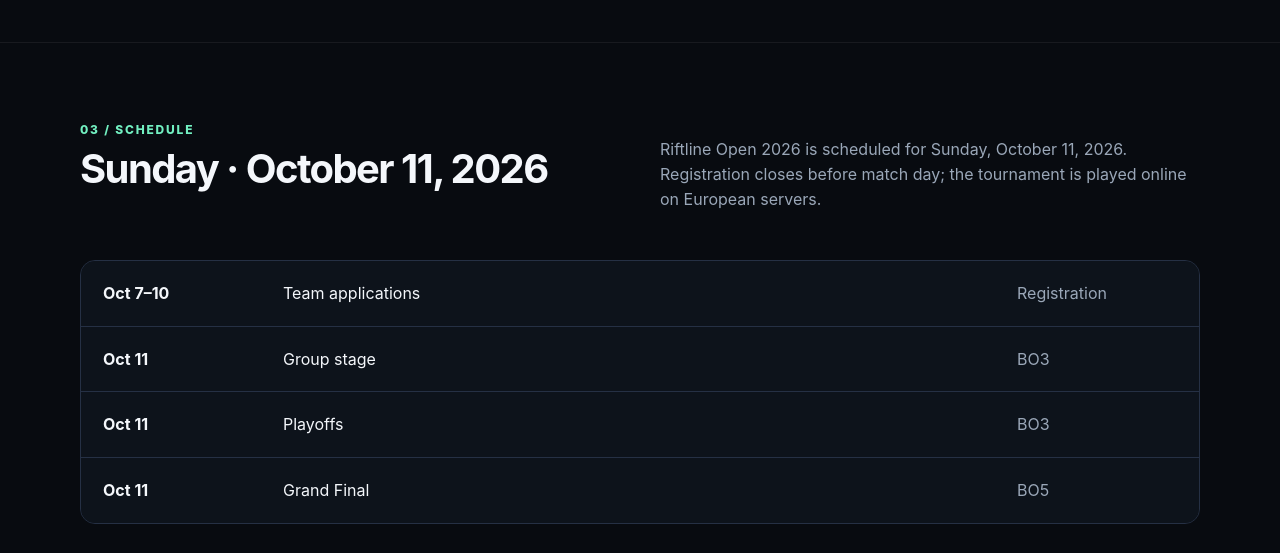
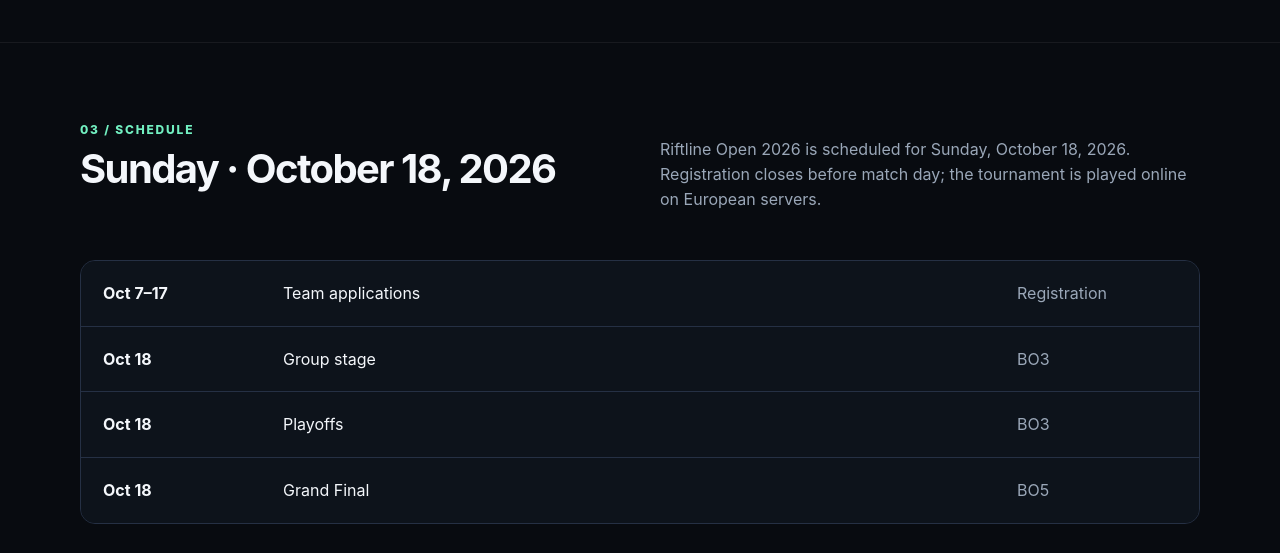
Before and after one commit to qweeexxf-sudo/Amateur-league, a website: page index.html in a window 1280 px wide. Shown: the part 1620-2173 px from the top of the page. Drawn offline with Linux system fonts and the light colour scheme.

Commit message:
Move Riftline Open to October 18 2026

```diff
--- a/index.html
+++ b/index.html
@@ -3,6 +3,6 @@
 </style></head><body><header><div class="w"><nav><a class="brand" href="#">RIFTLINE OPEN</a><div class="links"><a href="#about">About</a><a href="#format">Format</a><a href="#schedule">Schedule</a><a href="#rules">Rules</a><a href="#contact">Contact</a></div></nav></div></header><main><div class="hero"><div class="w"><div class="tag">Independent community event · Europe</div><h1>RIFTLINE<br><span class="grad">OPEN 2026</span></h1><p class="lead">An online Dota 2 amateur tournament for European teams. Open registration, transparent competitive rules, administrator-hosted lobbies and a focused one-day competition.</p><div class="stats"><div class="box"><b>16</b><span>Team cap</span></div><div class="box"><b>Europe</b><span>Region</span></div><div class="box"><b>BO3</b><span>Main matches</span></div><div class="box"><b>Free</b><span>Entry</span></div></div></div></div>
 <section id="about"><div class="w"><div class="head"><div><div class="tag">01 / About</div><h2>Competitive community Dota, kept simple.</h2></div><p>Riftline Open is an independently operated amateur tournament. The event is not affiliated with or endorsed by Valve Corporation. Our goal is to provide organized matches, clear administration and consistent lobby settings for participating teams.</p></div><div class="cards"><div class="card"><h3>Open entry</h3><p>European amateur stacks may apply. Final participation is confirmed by tournament administration.</p></div><div class="card"><h3>Online event</h3><p>Matches are played online on European Dota 2 servers with tournament administrators available for disputes.</p></div><div class="card"><h3>Transparent operations</h3><p>Rules, dates, match format and official contact details are published before competition begins.</p></div></div></div></section>
 <section id="format"><div class="w"><div class="head"><div><div class="tag">02 / Format</div><h2>16 teams. Group stage into playoffs.</h2></div><p>Group stage matches are best-of-three. The top teams advance to a single-elimination playoff bracket. Grand Final is best-of-five. Exact bracket seeding is published after registration closes.</p></div><div class="rules"><div class="card"><h3>Lobby settings</h3><p>Game mode: Captains Mode · Cheats: disabled · Spectators: enabled · Server: Europe · Lobby hosted by tournament administration.</p></div><div class="card"><h3>Series</h3><p>Group stage and playoffs: BO3. Grand Final: BO5. Side/pick procedure is communicated to captains before each series.</p></div></div></div></section>
-<section id="schedule"><div class="w"><div class="head"><div><div class="tag">03 / Schedule</div><h2>Sunday · October 11, 2026</h2></div><p>Riftline Open 2026 is scheduled for Sunday, October 11, 2026. Registration closes before match day; the tournament is played online on European servers.</p></div><div class="schedule"><div class="row"><b>Oct 7–10</b><span>Team applications</span><span class="muted">Registration</span></div><div class="row"><b>Oct 11</b><span>Group stage</span><span class="muted">BO3</span></div><div class="row"><b>Oct 11</b><span>Playoffs</span><span class="muted">BO3</span></div><div class="row"><b>Oct 11</b><span>Grand Final</span><span class="muted">BO5</span></div></div></div></section>
+<section id="schedule"><div class="w"><div class="head"><div><div class="tag">03 / Schedule</div><h2>Sunday · October 18, 2026</h2></div><p>Riftline Open 2026 is scheduled for Sunday, October 18, 2026. Registration closes before match day; the tournament is played online on European servers.</p></div><div class="schedule"><div class="row"><b>Oct 7–17</b><span>Team applications</span><span class="muted">Registration</span></div><div class="row"><b>Oct 18</b><span>Group stage</span><span class="muted">BO3</span></div><div class="row"><b>Oct 18</b><span>Playoffs</span><span class="muted">BO3</span></div><div class="row"><b>Oct 18</b><span>Grand Final</span><span class="muted">BO5</span></div></div></div></section>
 <section id="rules"><div class="w"><div class="head"><div><div class="tag">04 / Rules</div><h2>Core tournament rules</h2></div><p>Full rules may be expanded before registration closes; material competitive changes will not be introduced after the event begins.</p></div><div class="rules"><div class="card"><h3>Eligibility</h3><p>Players must use the Steam/Dota account registered with their team. Account substitution requires administrator approval.</p></div><div class="card"><h3>Conduct</h3><p>Cheating, match fixing, account sharing and intentional abuse of game-breaking exploits are prohibited.</p></div><div class="card"><h3>Lobby & delays</h3><p>Teams must join the assigned lobby on time. Technical issues must be reported to administration immediately.</p></div><div class="card"><h3>Administration</h3><p>Administrators resolve disputes using available lobby, match and communication records. Decisions apply consistently to all participants.</p></div></div><div class="notice" style="margin-top:14px"><b>Community streaming</b><div class="muted">Community streams may use DotaTV and their own original production. No exclusive broadcast audio or camera feed is granted by this page.</div></div></div></section>
 <section id="contact"><div class="w"><div class="contact"><div class="tag">05 / Official contact</div><h2>Tournament administration</h2><p class="muted">Before submitting the Valve league application, replace the placeholder below with an inbox you actively monitor. The same address should be used consistently for tournament administration.</p><p><b>Email:</b> <span style="color:#ffd477">qweeexxf@mail.ru</span></p><p><b>Operator:</b> Riftline Open Tournament Administration</p></div></div></section></main><footer><div class="w">Riftline Open is an independent community tournament. Dota and Dota 2 are trademarks of Valve Corporation. This website does not imply sponsorship or endorsement by Valve.</div></footer></body></html>
```
